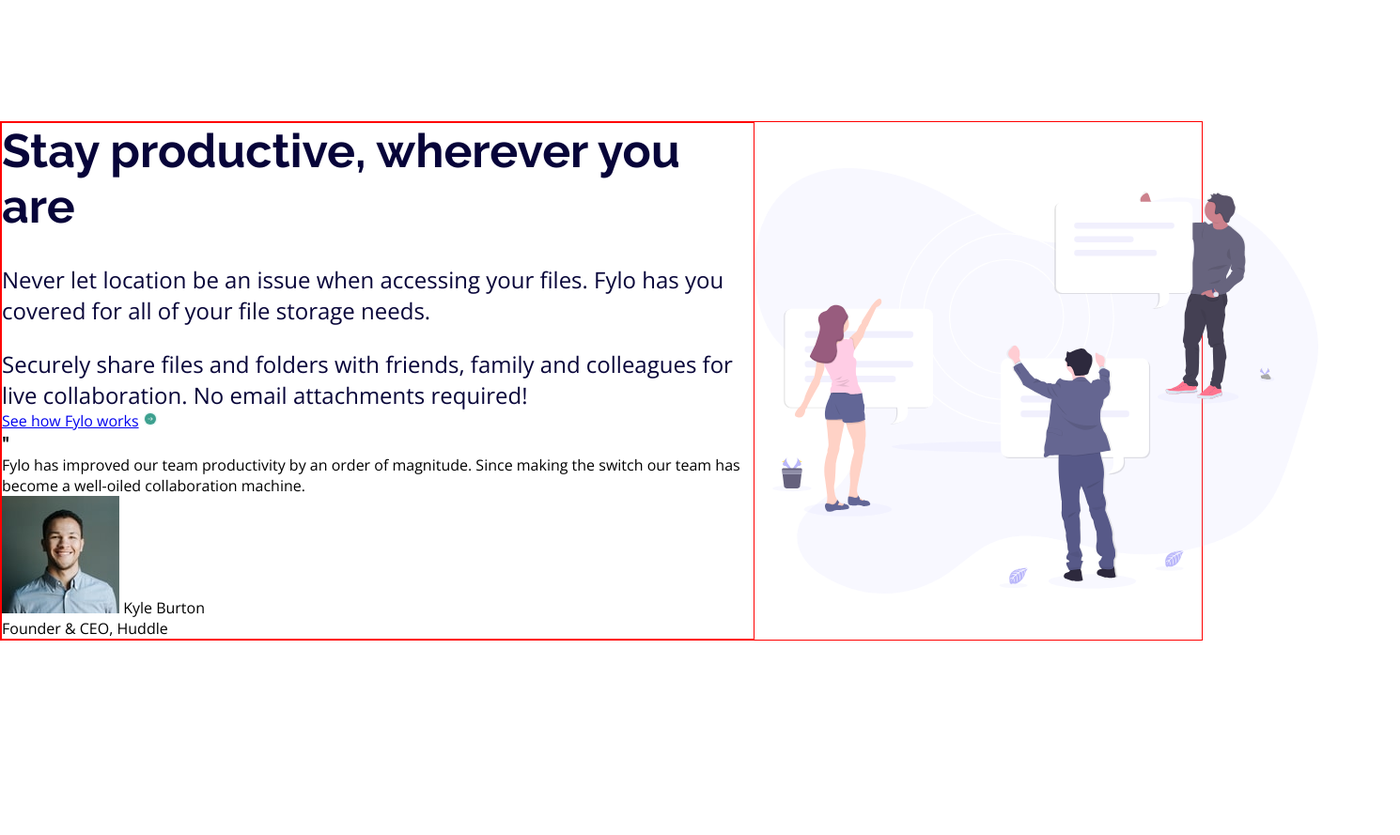
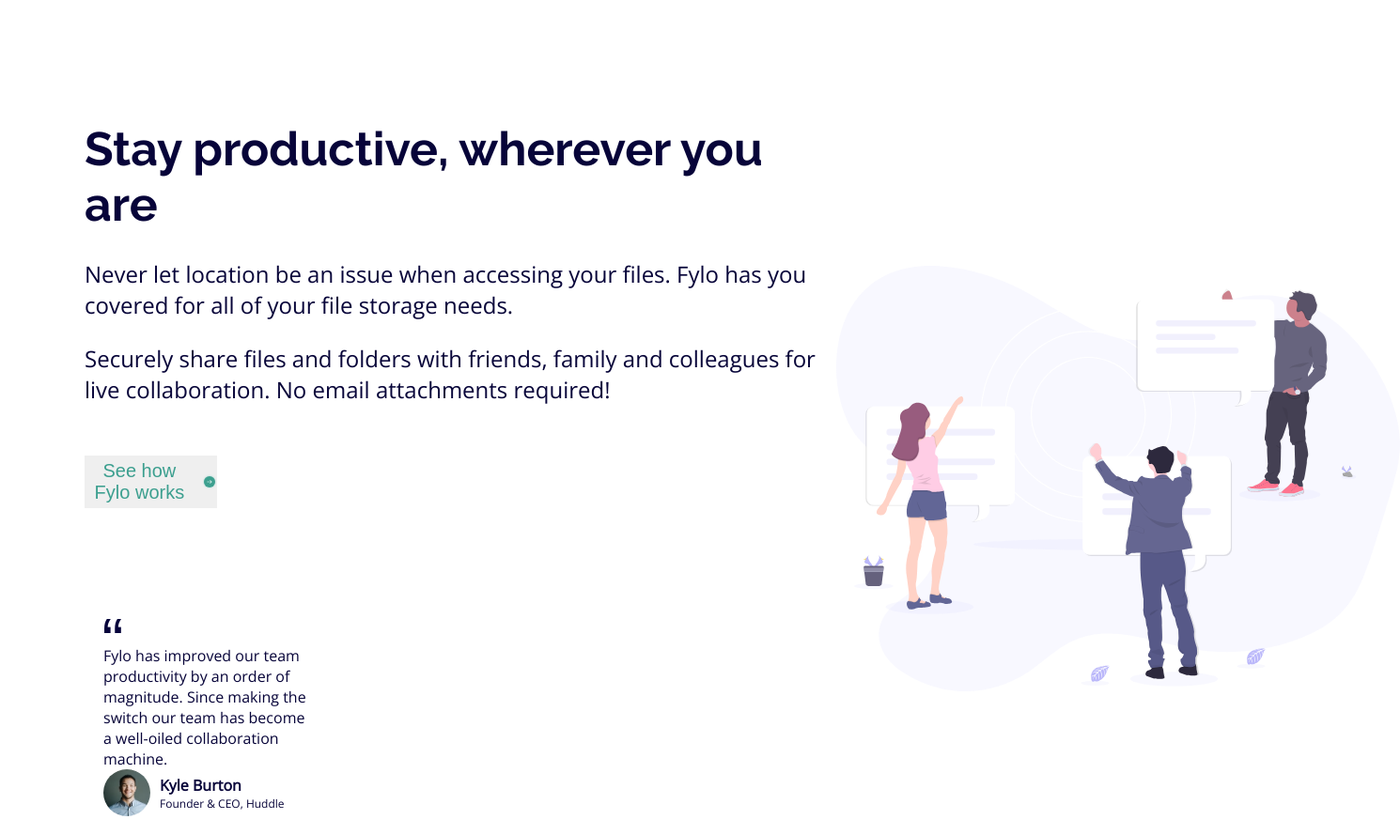
Before and after one commit to Vittor-Garvim/Fylo-Landing-Page, a plain HTML site: page index.html in a window 1280 px wide. Shown: the part 1140-2029 px from the top of the page at 94% size, 1490 px wide, since content can reach past the window. Before the commit the page ends 1822 px from the top, so only its background shows below. Drawn offline with nearby package versions, Linux system fonts and the light colour scheme.

Commit message:
finalizado a segunda section

```diff
--- a/css/style.css
+++ b/css/style.css
@@ -112,11 +112,12 @@
 }
 
 .second__section{
-    border: 1px red solid;
+    width: 100vw;
     margin-top: 400px;
+    padding: 0 90px;
     display: flex;
     align-items: center;
-    justify-content: space-around;
+    justify-content: space-between;
 }
 
 .ilustration__2{
@@ -126,13 +127,79 @@
 .second__text__section{
     display: flex;
     flex-direction: column;
-    border: 1px red solid;
 }
 
 .container__description{
     width: 800px;
-    margin-top: 32px;
+    margin: 28px 0;
     display: flex;
     flex-direction: column;
     gap: 24px;
 }
+
+.section__link{
+    margin-top: 10px;
+    width: 50vw;
+    padding: 20px 0;
+}
+
+.section__link button{
+    width: 22%;
+    font-size: 20px;
+    display: flex;
+    align-items: center;
+    gap: 8px;
+    padding: 5px 0;
+    text-decoration: none;
+    color: var(--Moderate-Cyan);
+    border: none;
+}
+
+.section__link button:hover{
+    color: hsl(170, 42%, 56%);
+    border-bottom: 1px solid hsl(170, 42%, 56%) ;
+    cursor: pointer;
+}
+
+.comment{
+    width: 33%;
+    margin-top: 50px;
+    padding: 20px;
+    display: flex;
+    flex-direction: column;
+}
+
+.comment img{
+    width: 20px;
+}
+
+.comment p{
+    margin-top: 10px;
+    color: var(--Very-Dark-Blue);
+}
+
+.data__comment{
+    display: flex;
+    flex-direction: row;
+    align-items: center;
+    gap: 10px;
+}
+
+.data__comment img{
+    width: 50px;
+    border-radius: 50%;
+}
+
+.info__comment{
+    display: flex;
+    flex-direction: column;
+}
+
+.info__comment strong{
+    color: var(--Very-Dark-Blue);
+}
+
+.info__comment span{
+    color: var(--Very-Dark-Blue);
+    font-size: 12px;
+}
--- a/index.html
+++ b/index.html
@@ -48,23 +48,29 @@
                     <p class="paragraph__section">
                         Securely share files and folders with friends, family and colleagues for live collaboration. No email attachments required!
                     </p>
-                </div>
-                <div>
-                    <a href="#">See how Fylo works</a>
-                    <img src="img/icon-arrow.svg" alt="Arrow">
+                    <div class="section__link">
+                        <button>
+                            See how Fylo works
+                            <img src="img/icon-arrow.svg" alt="Arrow">
+                        </button>
+                    </div>
                 </div>
 
-                <div>
-                    <h3>"</h3>
+                <div class="comment">
+                    <img src="img/icon-quotes.svg" alt="quotes">
                     <p>
                         Fylo has improved our team productivity by an order of magnitude. Since making the switch our team has become a well-oiled collaboration machine.
                     </p>
+
+                    <div class="data__comment">
+                        <img src="img/avatar-testimonial.jpg" alt="">
+                        <div class="info__comment">
+                            <strong>Kyle Burton</strong>
+                            <span>Founder & CEO, Huddle</span>
+                        </div>
+                    </div>
                 </div>
-                <div>
-                    <img src="img/avatar-testimonial.jpg" alt="">
-                    <span>Kyle Burton</span>
-                    <p>Founder & CEO, Huddle</p>
-                </div>
+
             </div>
             <img src="img/illustration-2.svg" alt="illustration-2" class="ilustration__2">
         </section>
```
